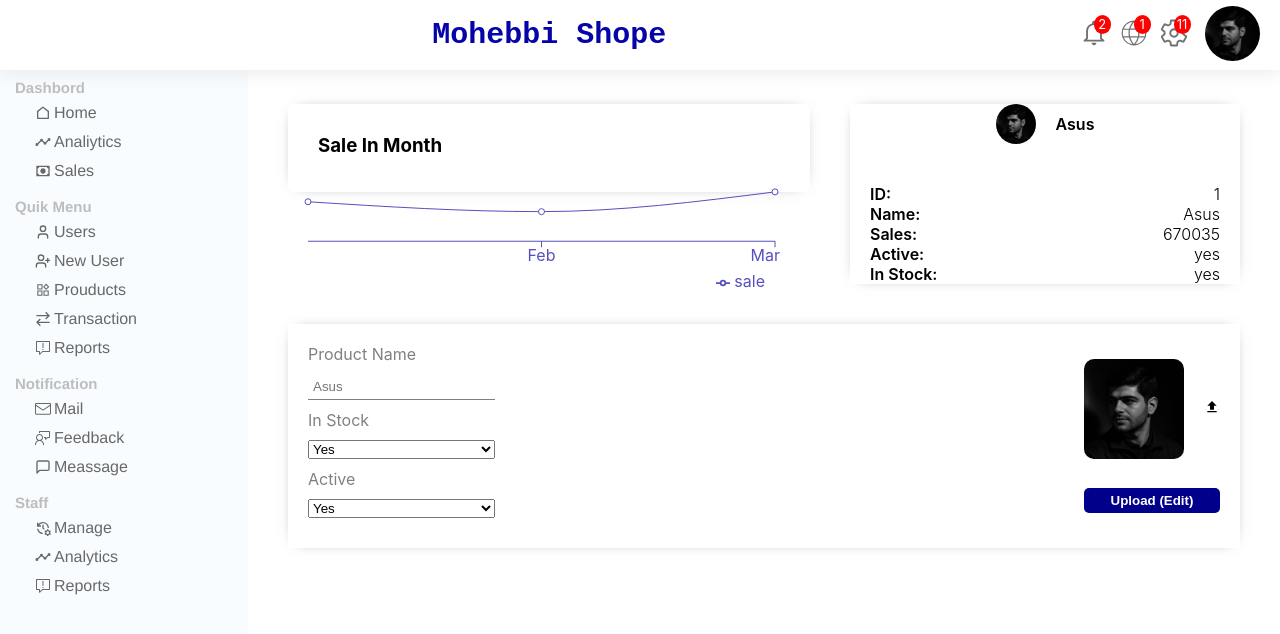
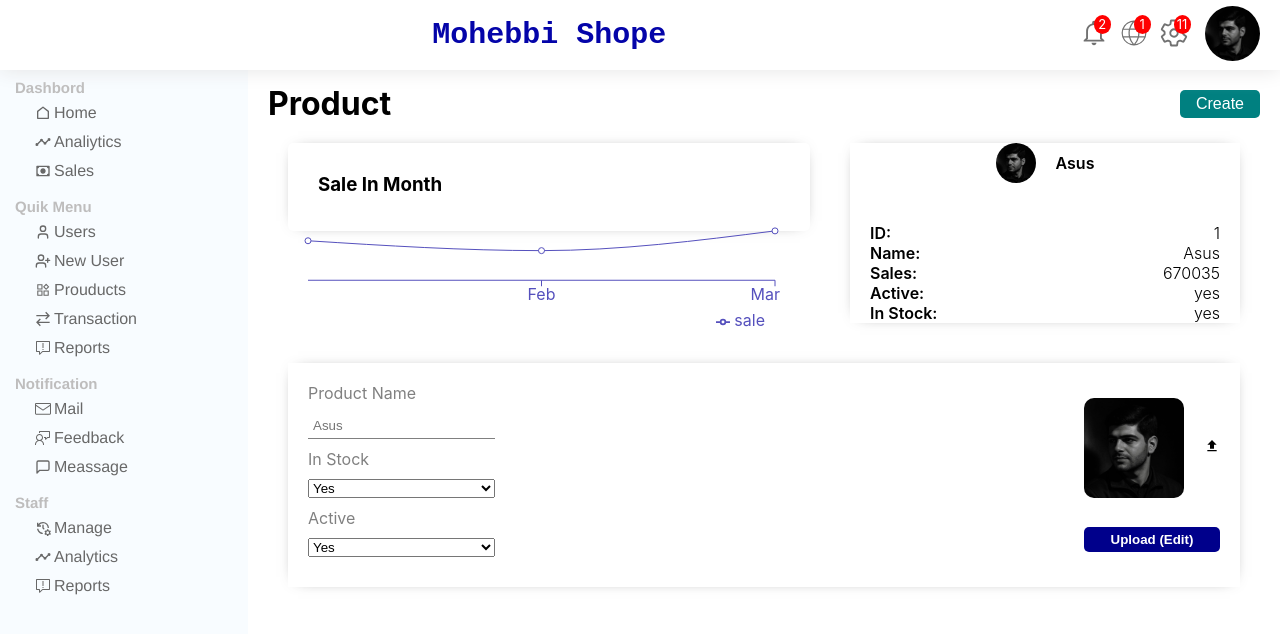
Before and after one commit to mmohebbi313/shope-dashbord, a React (Create React App) app: page /product/1 in a window 1280 px wide. Shown: the top 634 px of the page. Built offline with nearby package versions, Linux system fonts and the light colour scheme.

Commit message:
uncoment title onproduct component

```diff
--- a/src/pages/onproduct/onproduct.js
+++ b/src/pages/onproduct/onproduct.js
@@ -21,13 +21,13 @@ export default function OnProduct (){
 
         <div className='product'>
 
-            {/* <div className='productTitleContainer'>
+            <div className='productTitleContainer'>
                 <h1 className='productTitle'>Product</h1>
                 <Link to="/newProduct">
                     <button className='productAddButton'>Create</button>
                 </Link>
             </div>
-     */}
+
             <div className="productTop">
 
                <div className={sizePage <= 767 ? "" : "productTopLeft"}>
```
